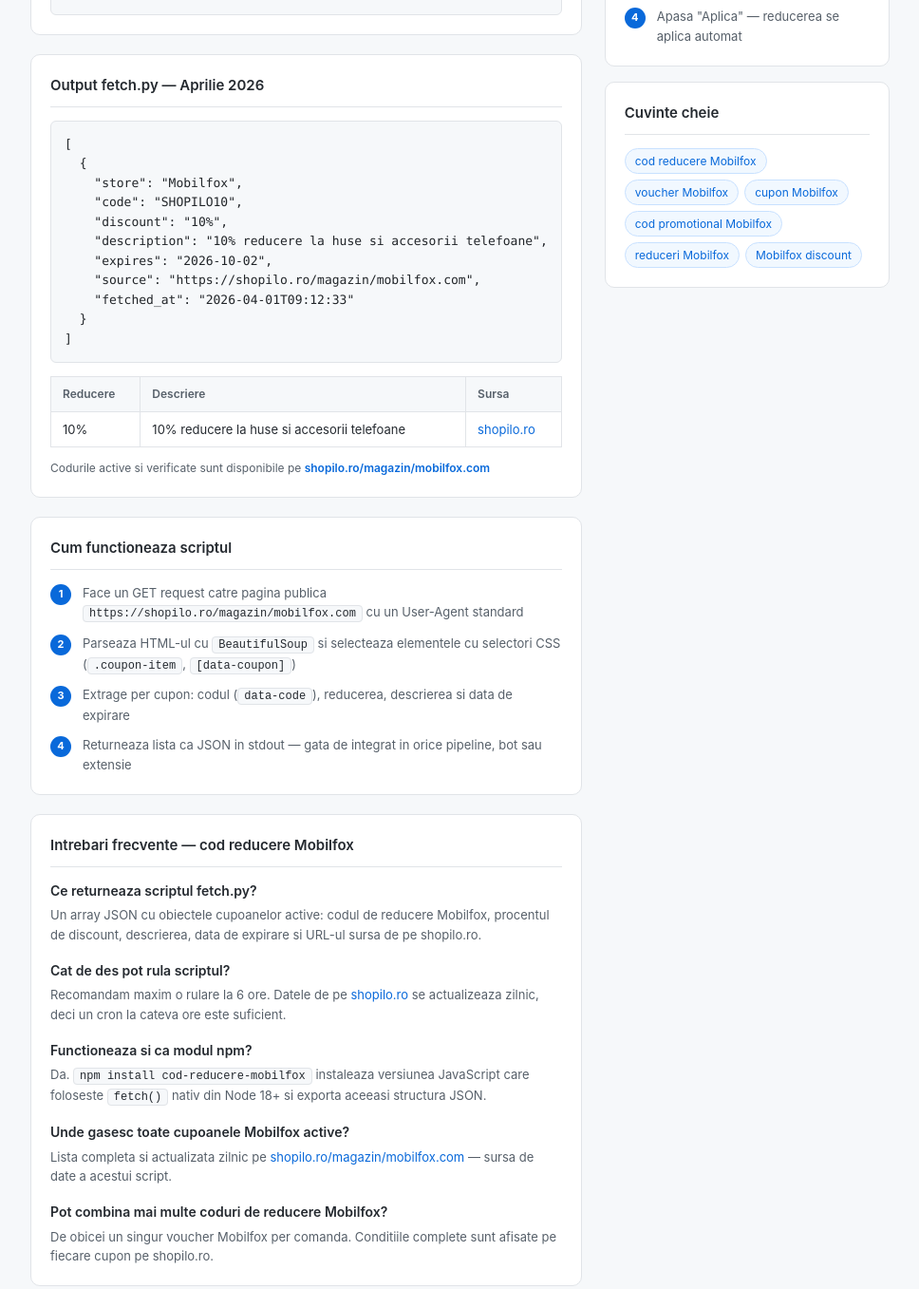
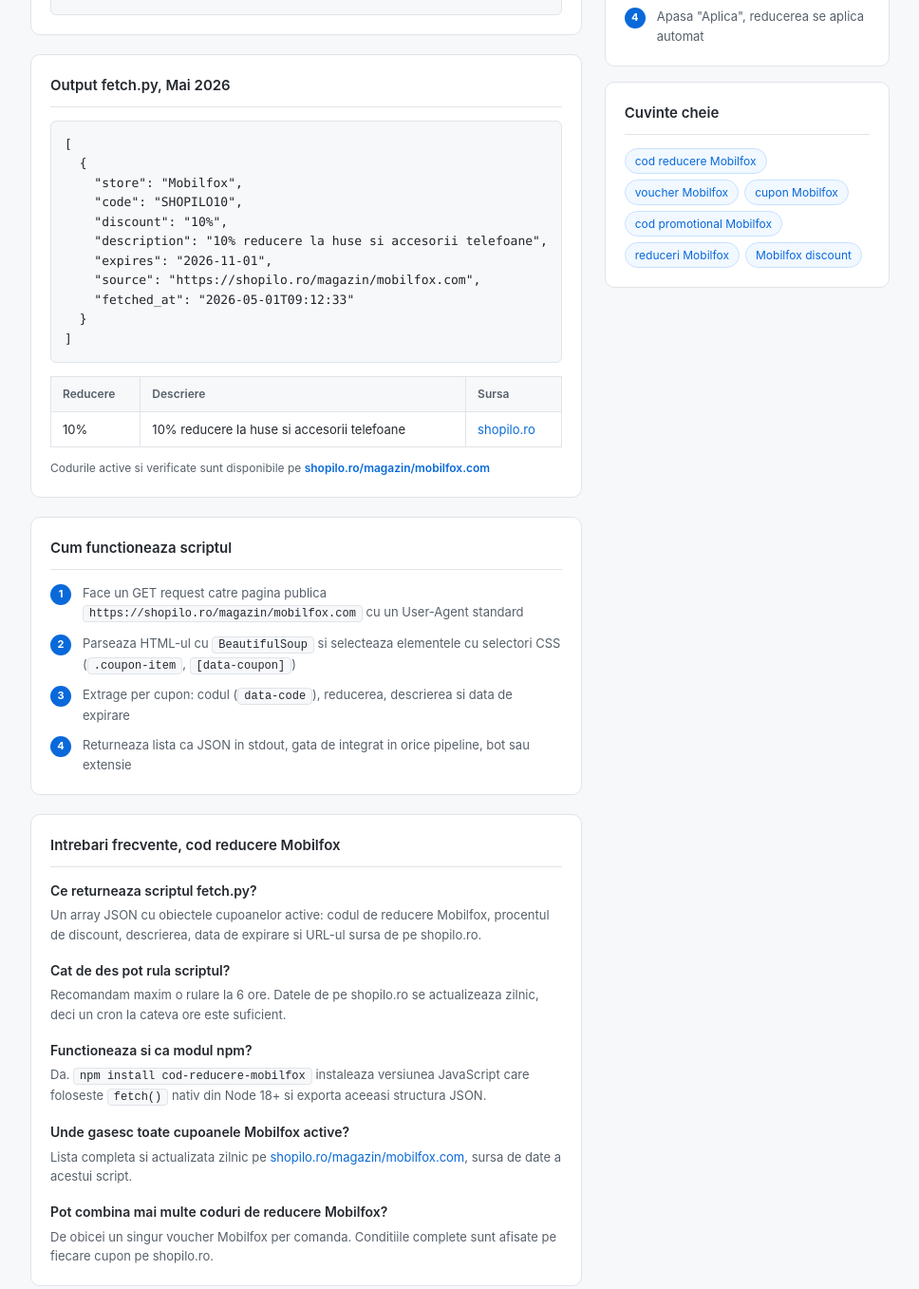
Before and after one commit to shopilo-ro/cod-reducere-mobilfox, a website: page index.html in a window 1280 px wide. Shown: the part 828-2185 px from the top of the page at 95% size, without its empty margins (202-1170 px from the left). Drawn offline with Linux system fonts and the light colour scheme.

Commit message:
Update Mai 2026

```diff
--- a/index.html
+++ b/index.html
@@ -3,11 +3,11 @@
 <head>
   <meta charset="UTF-8">
   <meta name="viewport" content="width=device-width, initial-scale=1.0">
-  <title>Cod reducere Mobilfox — Aprilie 2026 | shopilo.ro</title>
+  <title>Cod reducere Mobilfox, Mai 2026 | shopilo.ro</title>
   <meta name="description" content="Script Python open-source pentru fetch automat de coduri de reducere Mobilfox. Returneaza cupoane Mobilfox active in format JSON de pe shopilo.ro.">
   <meta name="robots" content="index, follow">
   <meta property="og:type" content="website">
-  <meta property="og:title" content="Cod reducere Mobilfox — Aprilie 2026 | shopilo.ro">
+  <meta property="og:title" content="Cod reducere Mobilfox, Mai 2026 | shopilo.ro">
   <meta property="og:description" content="Script Python open-source pentru fetch automat de coduri de reducere Mobilfox de pe shopilo.ro.">
   <meta property="og:url" content="https://shopilo-ro.github.io/cod-reducere-mobilfox/">
   <script type="application/ld+json">{
@@ -57,7 +57,7 @@
   ]
 }</script>
   <script type="application/ld+json">{"@context": "https://schema.org", "@type": "BreadcrumbList", "itemListElement": [{"@type": "ListItem", "position": 1, "name": "Shopilo Dev", "item": "https://shopilo-ro.github.io"}, {"@type": "ListItem", "position": 2, "name": "Cod reducere Mobilfox", "item": "https://shopilo-ro.github.io/cod-reducere-mobilfox/"}]}</script>
-  <script type="application/ld+json">{"@context": "https://schema.org", "@type": "WebPage", "name": "Cod reducere Mobilfox | shopilo.ro", "description": "Cele mai bune coduri de reducere Mobilfox. Cupoane Mobilfox active, voucher Mobilfox si oferte exclusive pe shopilo.ro.", "url": "https://shopilo-ro.github.io/cod-reducere-mobilfox/", "dateModified": "2026-04-01", "isPartOf": {"@type": "WebSite", "name": "Shopilo Dev", "url": "https://shopilo-ro.github.io"}, "about": {"@type": "Thing", "name": "Mobilfox"}}</script>
+  <script type="application/ld+json">{"@context": "https://schema.org", "@type": "WebPage", "name": "Cod reducere Mobilfox | shopilo.ro", "description": "Cele mai bune coduri de reducere Mobilfox. Cupoane Mobilfox active, voucher Mobilfox si oferte exclusive pe shopilo.ro.", "url": "https://shopilo-ro.github.io/cod-reducere-mobilfox/", "dateModified": "2026-05-01", "isPartOf": {"@type": "WebSite", "name": "Shopilo Dev", "url": "https://shopilo-ro.github.io"}, "about": {"@type": "Thing", "name": "Mobilfox"}}</script>
   <style>
     *{margin:0;padding:0;box-sizing:border-box}
     body{font-family:-apple-system,BlinkMacSystemFont,'Segoe UI',sans-serif;background:#f6f8fa;color:#212529;line-height:1.6}
@@ -174,16 +174,16 @@ fetchCoupons().then(data => console.log(data));</code></pre>
     </div>
 
     <div class="card">
-      <h2>Output fetch.py — Aprilie 2026</h2>
+      <h2>Output fetch.py, Mai 2026</h2>
       <pre><code>[
   {
     "store": "Mobilfox",
     "code": "SHOPILO10",
     "discount": "10%",
     "description": "10% reducere la huse si accesorii telefoane",
-    "expires": "2026-10-02",
+    "expires": "2026-11-01",
     "source": "https://shopilo.ro/magazin/mobilfox.com",
-    "fetched_at": "2026-04-01T09:12:33"
+    "fetched_at": "2026-05-01T09:12:33"
   }
 ]</code></pre>
       <table style="margin-top:14px">
@@ -212,19 +212,19 @@ fetchCoupons().then(data => console.log(data));</code></pre>
         <div class="step"><span class="step-num">1</span><span>Face un GET request catre pagina publica <span class="inline-code">https://shopilo.ro/magazin/mobilfox.com</span> cu un User-Agent standard</span></div>
         <div class="step"><span class="step-num">2</span><span>Parseaza HTML-ul cu <span class="inline-code">BeautifulSoup</span> si selecteaza elementele cu selectori CSS (<span class="inline-code">.coupon-item</span>, <span class="inline-code">[data-coupon]</span>)</span></div>
         <div class="step"><span class="step-num">3</span><span>Extrage per cupon: codul (<span class="inline-code">data-code</span>), reducerea, descrierea si data de expirare</span></div>
-        <div class="step"><span class="step-num">4</span><span>Returneaza lista ca JSON in stdout — gata de integrat in orice pipeline, bot sau extensie</span></div>
+        <div class="step"><span class="step-num">4</span><span>Returneaza lista ca JSON in stdout, gata de integrat in orice pipeline, bot sau extensie</span></div>
       </div>
     </div>
 
     <div class="card">
-      <h2>Intrebari frecvente — cod reducere Mobilfox</h2>
+      <h2>Intrebari frecvente, cod reducere Mobilfox</h2>
       <div class="faq-item">
         <h3>Ce returneaza scriptul fetch.py?</h3>
         <p>Un array JSON cu obiectele cupoanelor active: codul de reducere Mobilfox, procentul de discount, descrierea, data de expirare si URL-ul sursa de pe shopilo.ro.</p>
       </div>
       <div class="faq-item">
         <h3>Cat de des pot rula scriptul?</h3>
-        <p>Recomandam maxim o rulare la 6 ore. Datele de pe <a href="https://shopilo.ro/magazin/mobilfox.com">shopilo.ro</a> se actualizeaza zilnic, deci un cron la cateva ore este suficient.</p>
+        <p>Recomandam maxim o rulare la 6 ore. Datele de pe shopilo.ro se actualizeaza zilnic, deci un cron la cateva ore este suficient.</p>
       </div>
       <div class="faq-item">
         <h3>Functioneaza si ca modul npm?</h3>
@@ -232,7 +232,7 @@ fetchCoupons().then(data => console.log(data));</code></pre>
       </div>
       <div class="faq-item">
         <h3>Unde gasesc toate cupoanele Mobilfox active?</h3>
-        <p>Lista completa si actualizata zilnic pe <a href="https://shopilo.ro/magazin/mobilfox.com">shopilo.ro/magazin/mobilfox.com</a> — sursa de date a acestui script.</p>
+        <p>Lista completa si actualizata zilnic pe <a href="https://shopilo.ro/magazin/mobilfox.com">shopilo.ro/magazin/mobilfox.com</a>, sursa de date a acestui script.</p>
       </div>
       <div class="faq-item">
         <h3>Pot combina mai multe coduri de reducere Mobilfox?</h3>
@@ -255,7 +255,7 @@ fetchCoupons().then(data => console.log(data));</code></pre>
         <div class="step"><span class="step-num">1</span><span>Copiaza codul din output-ul scriptului</span></div>
         <div class="step"><span class="step-num">2</span><span>Adauga produsele dorite in cosul Mobilfox</span></div>
         <div class="step"><span class="step-num">3</span><span>La checkout, introdu codul in campul "Voucher" sau "Cod promotional"</span></div>
-        <div class="step"><span class="step-num">4</span><span>Apasa "Aplica" — reducerea se aplica automat</span></div>
+        <div class="step"><span class="step-num">4</span><span>Apasa "Aplica", reducerea se aplica automat</span></div>
       </div>
     </div>
 
@@ -276,7 +276,7 @@ fetchCoupons().then(data => console.log(data));</code></pre>
 </div>
 
 <footer>
-  Script open-source. Date de pe <a href="https://shopilo.ro/magazin/mobilfox.com">shopilo.ro</a> &mdash;
+  Script open-source. Date de pe <a href="https://shopilo.ro/magazin/mobilfox.com">shopilo.ro</a> |
   <a href="https://shopilo-ro.github.io">Toate magazinele</a>
 </footer>
 
```
